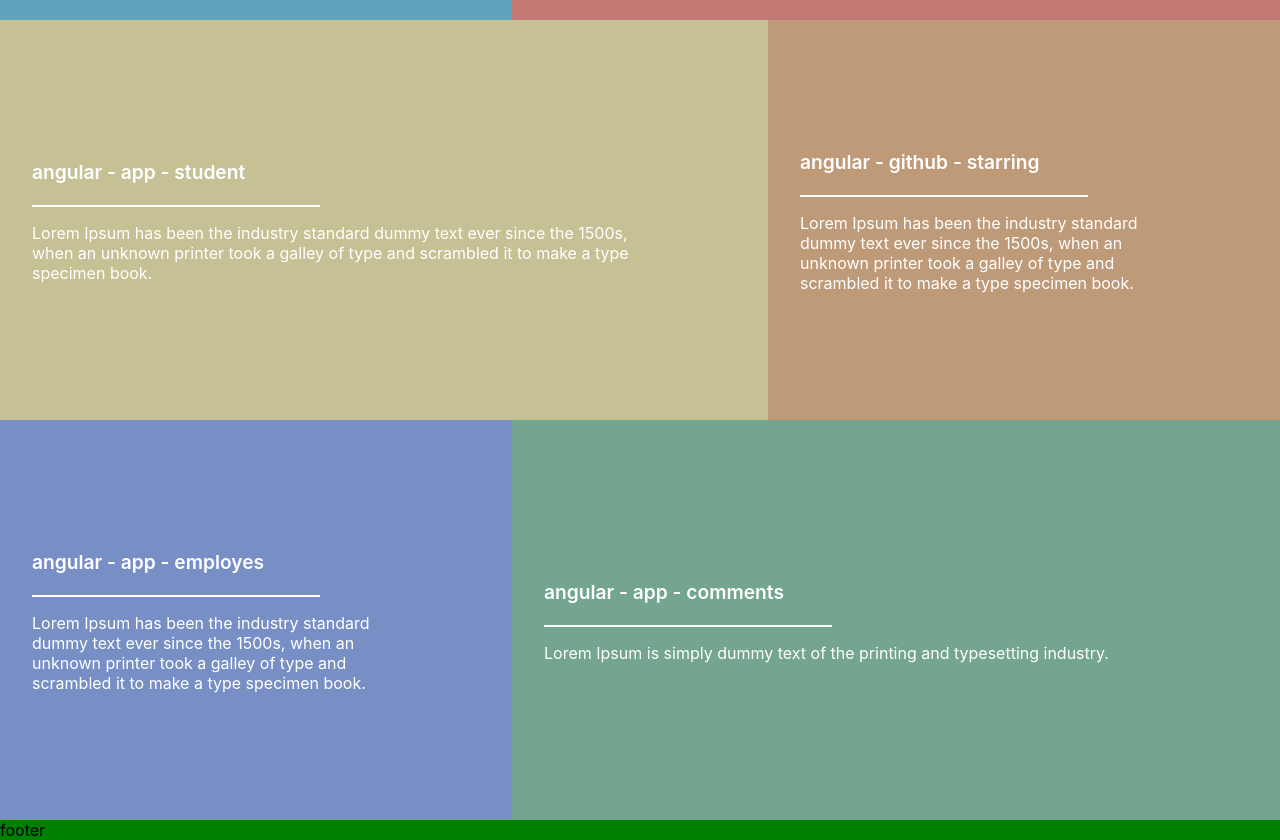
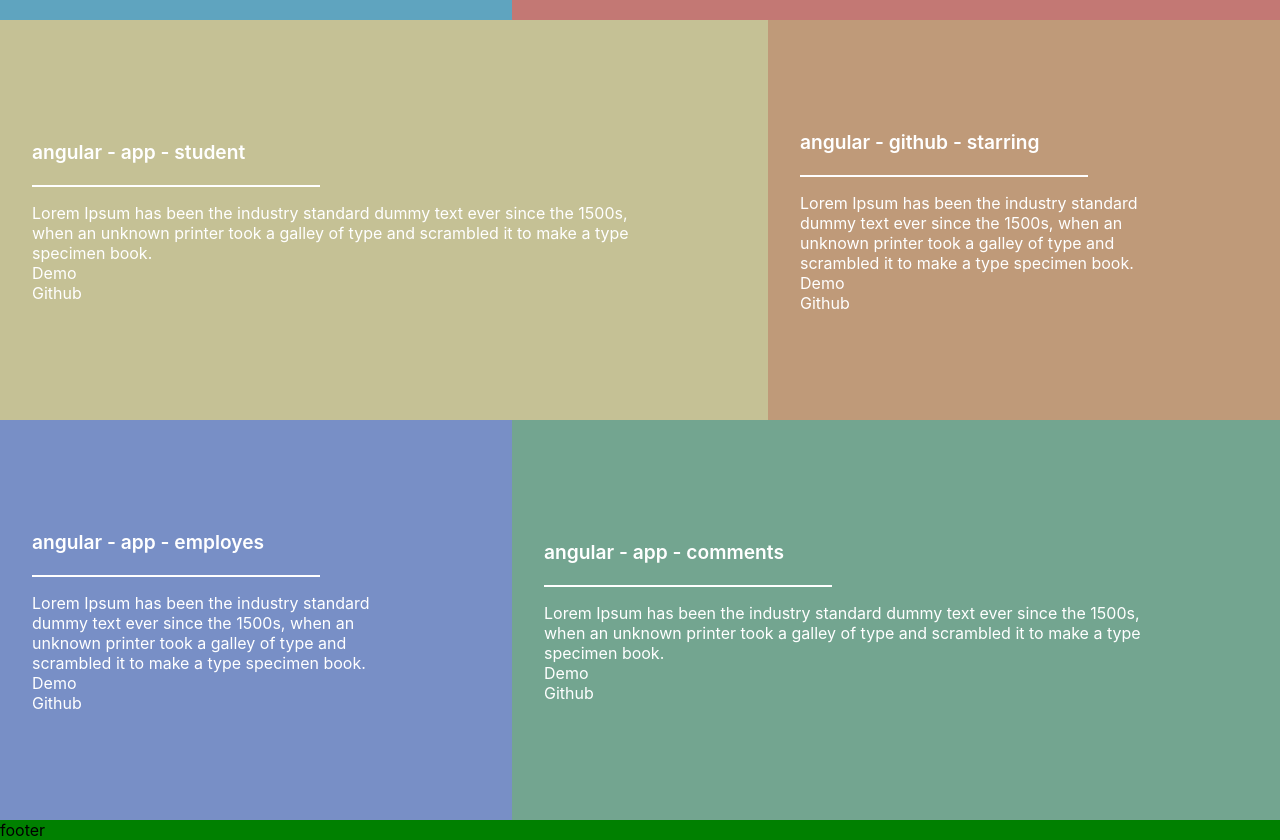
Before and after one commit to kc-leung/eportfolio, a React (Create React App) app: page / in a window 1280 px wide. Shown: the part 1100-1940 px from the top of the page. Built offline with nearby package versions, Linux system fonts and the light colour scheme.

Commit message:
scroll bar style

```diff
--- a/src/components/Projects/Projects.js
+++ b/src/components/Projects/Projects.js
@@ -39,6 +39,10 @@
                   <div className="projectTitle">{data.title}</div>
                   <div className="separator" />
                   <div className="projectDescription">{data.description}</div>
+                  <div className="iconContainer">
+                    <div className="demo">Demo</div>
+                    <div className="github">Github</div>
+                  </div>
                 </div>
                 <div
                   className="bannerColor"
--- a/src/components/Projects/Projects.scss
+++ b/src/components/Projects/Projects.scss
@@ -24,8 +24,6 @@
       .itemDetailContainer {
         margin-left: 2rem;
         position: absolute;
-        display: flex;
-        flex-direction: column;
         color: white;
         z-index: 1;
 
--- a/src/data/contants.js
+++ b/src/data/contants.js
@@ -33,6 +33,6 @@
     title: 'angular - app - comments',
     color: '#87c5a4',
     description:
-      'Lorem Ipsum is simply dummy text of the printing and typesetting industry.',
+      'Lorem Ipsum has been the industry standard dummy text ever since the 1500s, when an unknown printer took a galley of type and scrambled it to make a type specimen book.',
   },
 ];
--- a/src/index.css
+++ b/src/index.css
@@ -1,8 +1,3 @@
-html {
-  --scrollbarBG: #242943;
-  --thumbBG: #90a4ae;
-}
-
 body {
   margin: 0;
   font-family: -apple-system, BlinkMacSystemFont, 'Segoe UI', 'Roboto', 'Oxygen',
@@ -10,11 +5,11 @@
     sans-serif;
   -webkit-font-smoothing: antialiased;
   -moz-osx-font-smoothing: grayscale;
-  scrollbar-color: #242943;
 }
 
-body::-webkit-scrollbar-track {
-  background: #242943;
+:root {
+  scrollbar-color: gray #242943 !important;
+  scrollbar-width: thin !important;
 }
 
 code {
```
